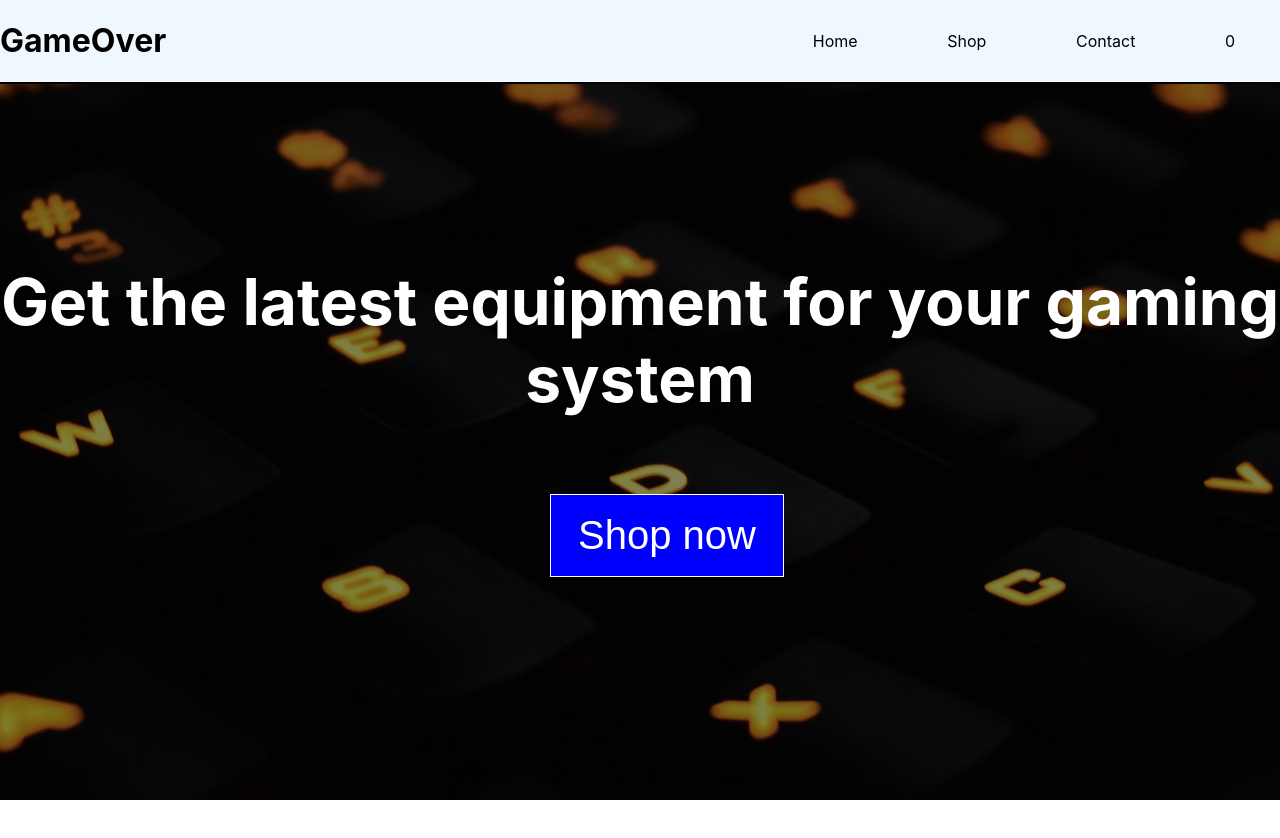
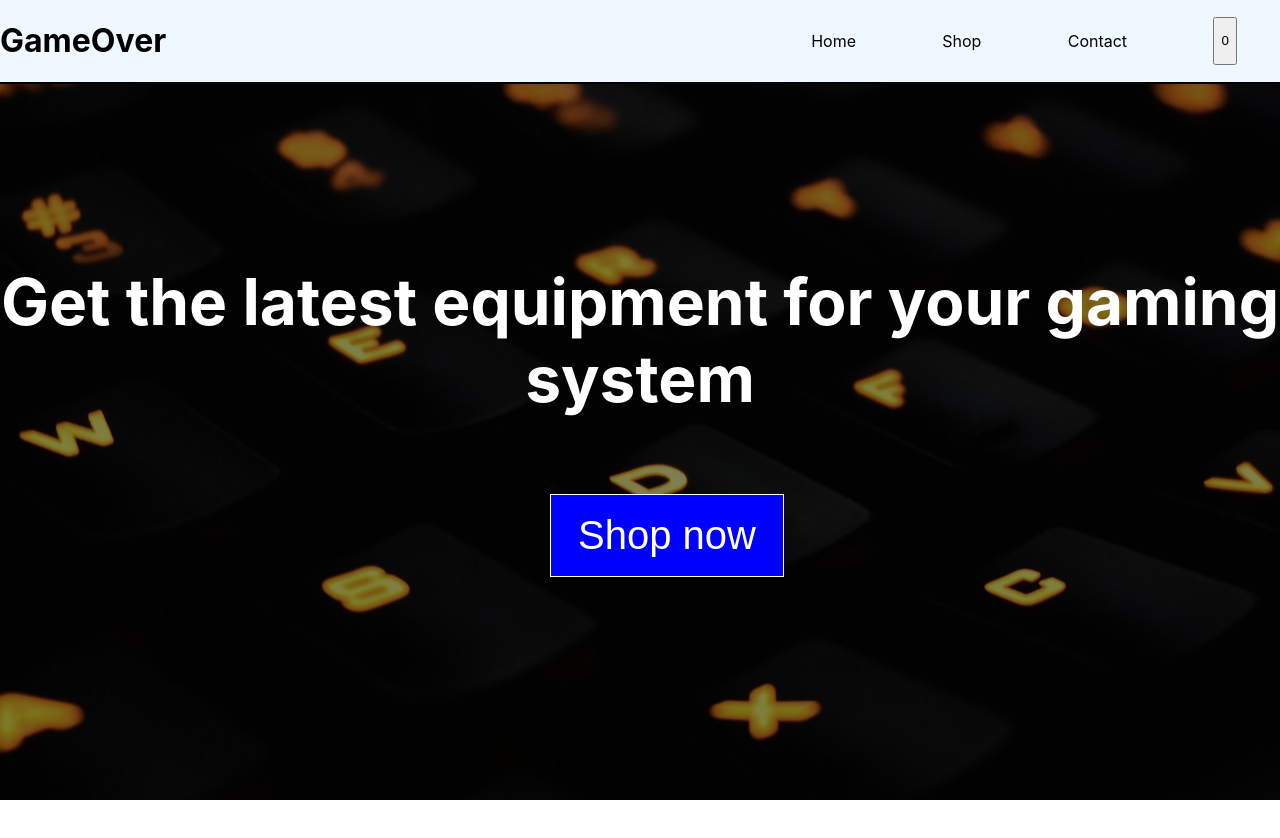
Before and after one commit to GonzaloPiombi/shopping-cart, a React (Create React App) app: page / in a window 1280 px wide. Shown: the top 838 px of the page. Built offline with nearby package versions, Linux system fonts and the light colour scheme; no server answers.

Commit message:
Change navlink to button tag for the cart icon.

```diff
--- a/src/components/Header.js
+++ b/src/components/Header.js
@@ -14,10 +14,10 @@ const Header = (props) => {
           <NavLink to="/">Home</NavLink>
           <NavLink to="/shop">Shop</NavLink>
           <NavLink to="/contact">Contact</NavLink>
-          <NavLink to="/shop" onClick={props.openCart}>
+          <button className="cart-icon" onClick={props.openCart}>
             <i className="las la-shopping-cart"></i>
             <p className="cart-amount">{props.cartAmount}</p>
-          </NavLink>
+          </button>
         </ul>
       </nav>
     </header>
```
